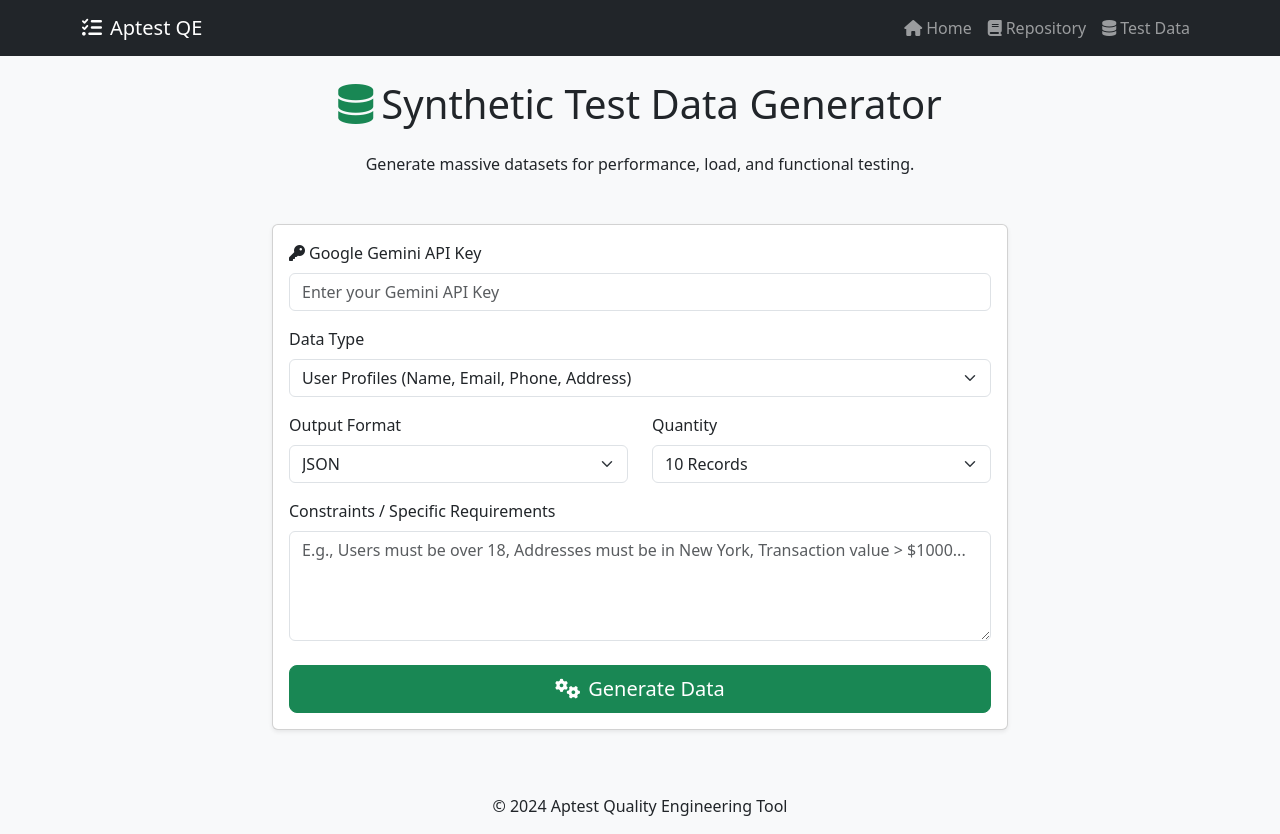
After one commit to kalilurrahman/AptestQualityEngineer, a Flask app: page /test-data in a window 1280 px wide. The commit adds this page. Run offline with Flask 3, Linux system fonts and the light colour scheme.

Commit message:
Add Test Data Generator and Expand Repository Examples
- **Test Data Generator:** Added a new tool to generate synthetic test data (JSON, CSV, SQL, XML) using Gemini Pro.
- **Repository Expansion:** Added 5 new categories (FinTech, Healthcare, IoT, Gaming, AI/ML) with 10+ new example test strategies to `repo_data.json`.
- **UI:** Created `test_data.html` and `test_data_result.html` with copy/download functionality. Added navigation link.
- **Backend:** Updated `utils.py` and `routes.py` to handle test data generation requests.

Co-authored-by: kalilurrahman <54368215+kalilurrahman@users.noreply.github.com>

```diff
--- a/app/routes.py
+++ b/app/routes.py
@@ -1,5 +1,5 @@
 from flask import Blueprint, render_template, request, jsonify, flash
-from app.utils import extract_text_from_url, extract_text_from_file, generate_artifacts
+from app.utils import extract_text_from_url, extract_text_from_file, generate_artifacts, generate_test_data_batch
 import markdown
 import json
 import os
@@ -86,3 +86,26 @@ def repo_detail(item_id):
         item['content_html'] = markdown.markdown(item['content'], extensions=['tables', 'fenced_code'])
 
     return render_template('repo_detail.html', item=item)
+
+@main.route('/test-data')
+def test_data():
+    return render_template('test_data.html')
+
+@main.route('/generate-test-data', methods=['POST'])
+def generate_data():
+    api_key = request.form.get('api_key')
+    data_type = request.form.get('data_type')
+    output_format = request.form.get('format')
+    quantity = request.form.get('quantity')
+    constraints = request.form.get('constraints')
+
+    if not api_key:
+        return jsonify({'error': 'API Key is required'}), 400
+
+    generated_data = generate_test_data_batch(api_key, data_type, output_format, quantity, constraints)
+
+    # Simple error check
+    if generated_data and generated_data.startswith("Error"):
+         return jsonify({'error': generated_data}), 500
+
+    return render_template('test_data_result.html', data=generated_data, format=output_format)
--- a/app/templates/base.html
+++ b/app/templates/base.html
@@ -29,6 +29,11 @@
                     <li class="nav-item">
                         <a class="nav-link" href="{{ url_for('main.repository') }}">
                             <i class="fas fa-book me-1"></i>Repository
+                        </a>
+                    </li>
+                    <li class="nav-item">
+                        <a class="nav-link" href="{{ url_for('main.test_data') }}">
+                            <i class="fas fa-database me-1"></i>Test Data
                         </a>
                     </li>
                     <li class="nav-item">
--- /dev/null
+++ b/app/templates/test_data.html
@@ -0,0 +1,84 @@
+{% extends 'base.html' %}
+
+{% block content %}
+<div class="row justify-content-center">
+    <div class="col-lg-8">
+        <h1 class="text-center mb-4"><i class="fas fa-database text-success me-2"></i>Synthetic Test Data Generator</h1>
+        <p class="text-center mb-5">
+            Generate massive datasets for performance, load, and functional testing.
+        </p>
+
+        <div class="card shadow-sm">
+            <div class="card-body">
+                <form action="{{ url_for('main.generate_data') }}" method="POST" onsubmit="showLoading()">
+                    <div class="mb-3">
+                        <label for="api_key" class="form-label"><i class="fas fa-key me-1"></i>Google Gemini API Key</label>
+                        <input type="password" class="form-control" id="api_key" name="api_key" placeholder="Enter your Gemini API Key" required>
+                    </div>
+
+                    <div class="mb-3">
+                        <label for="data_type" class="form-label">Data Type</label>
+                        <select class="form-select" id="data_type" name="data_type">
+                            <option value="User Profiles">User Profiles (Name, Email, Phone, Address)</option>
+                            <option value="E-commerce Transactions">E-commerce Transactions</option>
+                            <option value="Financial Records">Financial Records</option>
+                            <option value="IoT Sensor Logs">IoT Sensor Logs</option>
+                            <option value="Healthcare Patient Data">Healthcare Patient Data</option>
+                            <option value="Custom">Custom (Describe in Constraints)</option>
+                        </select>
+                    </div>
+
+                    <div class="row mb-3">
+                        <div class="col-md-6">
+                            <label for="format" class="form-label">Output Format</label>
+                            <select class="form-select" id="format" name="format">
+                                <option value="JSON">JSON</option>
+                                <option value="CSV">CSV</option>
+                                <option value="SQL">SQL (INSERT Statements)</option>
+                                <option value="XML">XML</option>
+                            </select>
+                        </div>
+                        <div class="col-md-6">
+                            <label for="quantity" class="form-label">Quantity</label>
+                            <select class="form-select" id="quantity" name="quantity">
+                                <option value="10">10 Records</option>
+                                <option value="50">50 Records</option>
+                                <option value="100">100 Records</option>
+                                <option value="500">500 Records (May take longer)</option>
+                            </select>
+                        </div>
+                    </div>
+
+                    <div class="mb-3">
+                        <label for="constraints" class="form-label">Constraints / Specific Requirements</label>
+                        <textarea class="form-control" id="constraints" name="constraints" rows="4" placeholder="E.g., Users must be over 18, Addresses must be in New York, Transaction value > $1000..."></textarea>
+                    </div>
+
+                    <div class="d-grid gap-2 mt-4">
+                        <button type="submit" class="btn btn-success btn-lg" id="submitBtn">
+                            <i class="fas fa-cogs me-2"></i>Generate Data
+                        </button>
+                    </div>
+                </form>
+            </div>
+        </div>
+    </div>
+</div>
+
+<!-- Loading Overlay -->
+<div id="loadingOverlay" class="loading-overlay">
+    <div class="spinner-border text-success" role="status">
+        <span class="visually-hidden">Loading...</span>
+    </div>
+    <h4 class="mt-3 text-dark">Generating Test Data...</h4>
+    <p class="text-muted">This may take a few moments.</p>
+</div>
+
+<script>
+    function showLoading() {
+        const overlay = document.getElementById('loadingOverlay');
+        overlay.style.display = 'flex';
+        document.getElementById('submitBtn').disabled = true;
+    }
+</script>
+{% endblock %}
```
Also changed, not shown: app/data/repo_data.json (+42 -0 lines), app/templates/test_data_result.html (added, +66 -0 lines), app/utils.py (+30 -0 lines), populate_data.py (+160 -0 lines).
